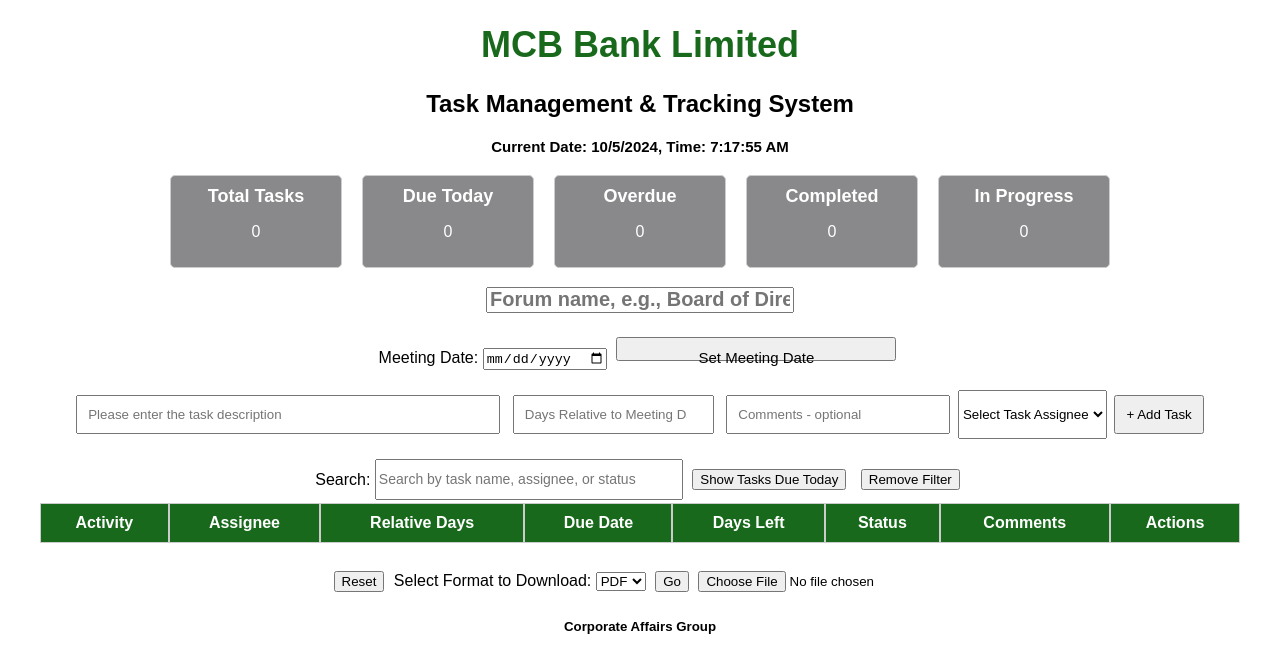
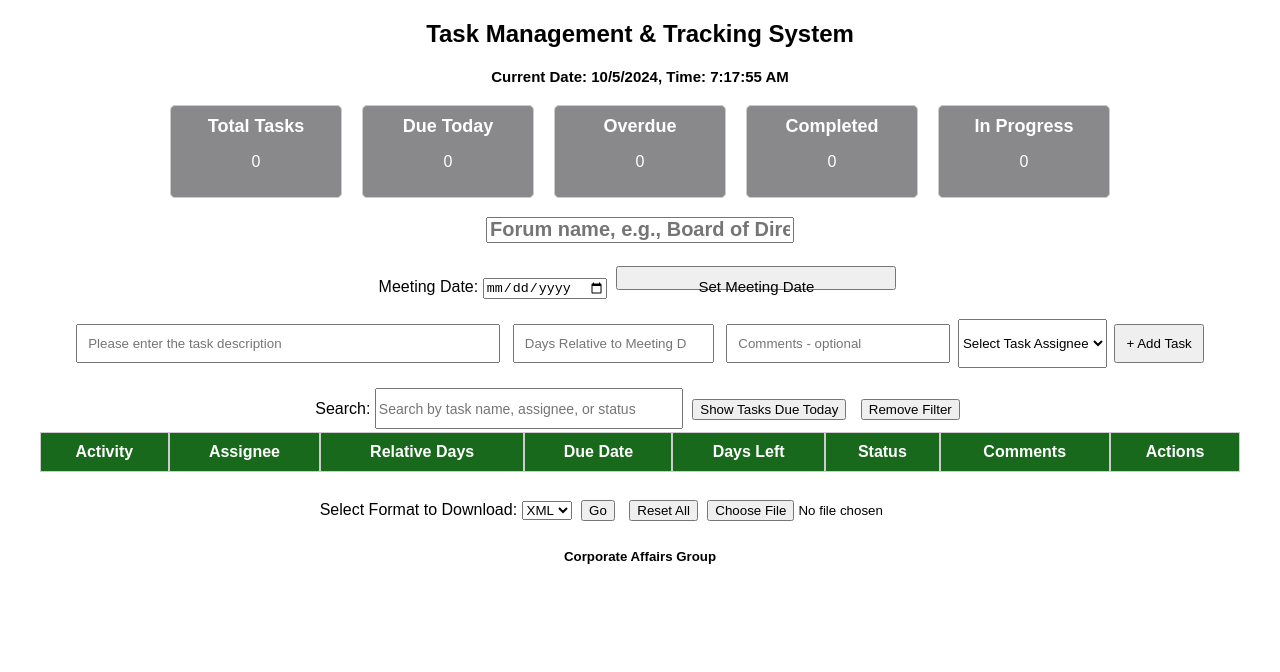
Before and after one commit to qaiseremanuel/TaskManagement, a plain HTML site: page index.html in a window 1280 px wide. Drawn offline with nearby package versions, Linux system fonts and the light colour scheme.

Commit message:
Update index.html

```diff
--- a/index.html
+++ b/index.html
@@ -10,7 +10,7 @@
 </head>
 <body>
 
-<h1>MCB Bank Limited</h1>
+<!-- <h1>MCB Bank Limited</h1>-->
     <h2>Task Management & Tracking System</h2>
 
     <!-- Current Date and Time Display -->
@@ -98,26 +98,29 @@
 
 <!-- Reset and Import and Export Buttons -->
 
-<button onclick="resetTasks()">Reset</button>
-
 <!-- Dropdown list to select file format -->
 <label for="fileFormat">Select Format to Download:</label>
 <select id="fileFormat">
-  <option value="pdf">PDF</option>
-  <option value="csv">CSV</option>
-  <option value="xml">XML</option>
+    <option value="xml">XML</option>
+    <option value="csv">CSV</option>
+    <option value="pdf">PDF</option>
 </select>
 
 <!-- Go button -->
+<button onclick="downloadFile()">Go</button>
 
-<button onclick="downloadFile()">Go</button>
+<!-- Reset Button -->
+<button onclick="resetTasks()">Reset All</button>
+
+<!-- Input from XML -->
 <input type="file" accept=".xml" onchange="uploadFromXML(event)">
 
+<script src="scripts.js"></script>
 <!-- Link to external JavaScript -->
 
 <!-- Font Awesome CSS link -->
 <link rel="stylesheet" href="https://cdnjs.cloudflare.com/ajax/libs/font-awesome/6.0.0-beta3/css/all.min.css"></script>
-<script src="scripts.js"></script>
+
 <!-- Include jsPDF from CDN -->
 <script src="https://cdnjs.cloudflare.com/ajax/libs/jspdf/2.5.1/jspdf.umd.min.js"></script>
 
```
